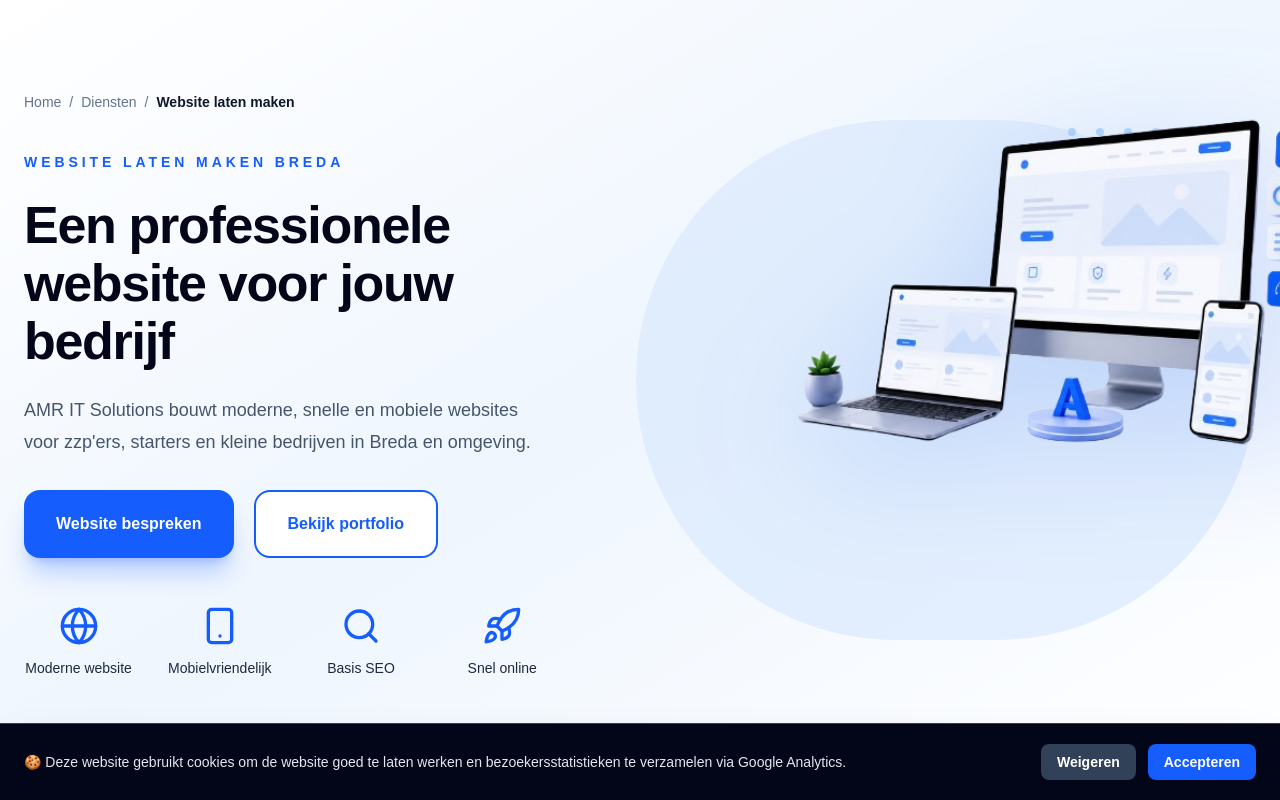
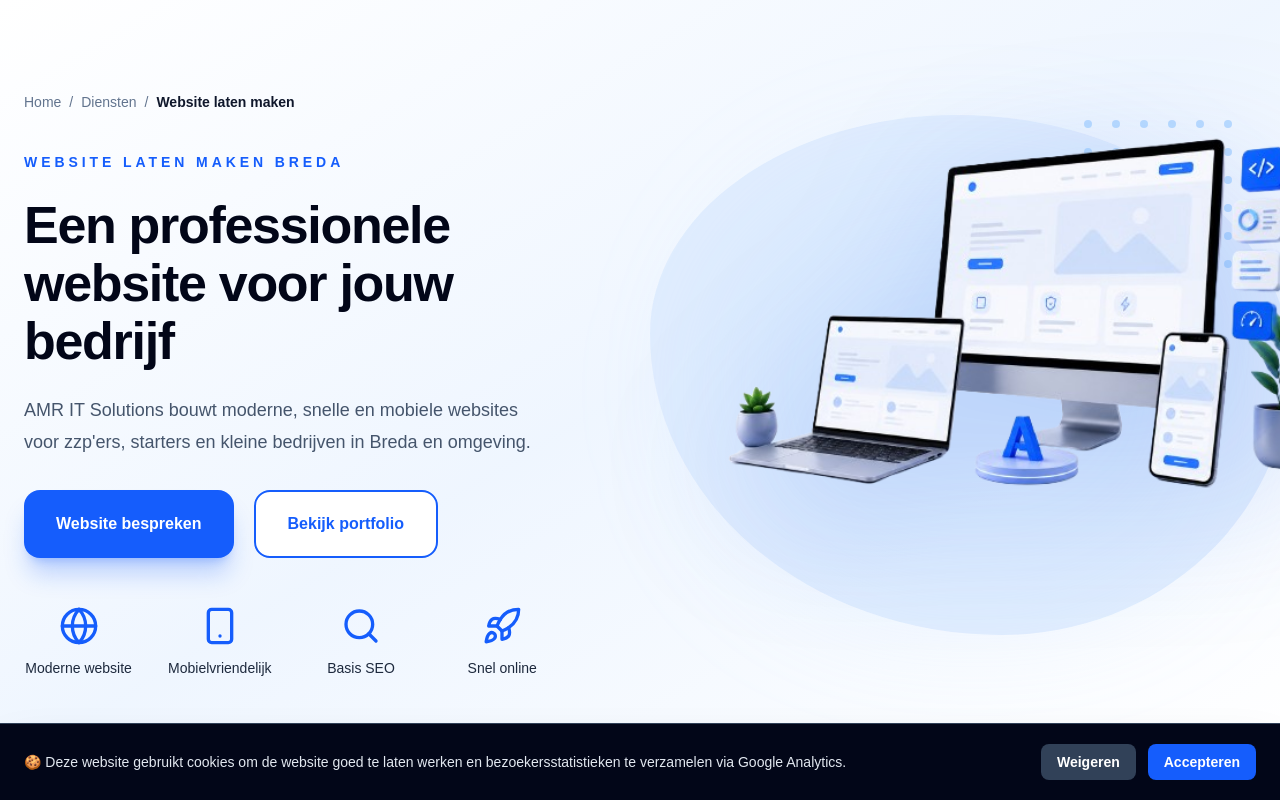
Before and after one commit to amritsolutions/amr-it-solutions, a Next.js app: page /website-laten-maken in a window 1280 px wide. Shown: the top 800 px of the page. Built offline with nearby package versions, Linux system fonts and the light colour scheme.

Commit message:
website laten maken verbeteren

```diff
--- a/components/WebsiteHero.tsx
+++ b/components/WebsiteHero.tsx
@@ -55,23 +55,25 @@ export default function WebsiteHero() {
           </div>
         </div>
 
-        <div className="relative mt-10 min-h-[280px] lg:mt-0 lg:min-h-[610px]">
-          <div className="absolute left-1/2 top-8 h-[340px] w-[340px] -translate-x-1/2 rounded-full bg-blue-100/70 lg:left-auto lg:right-0 lg:top-10 lg:h-[520px] lg:w-[620px] lg:translate-x-0" />
+        <div className="relative mt-10 min-h-[300px] lg:mt-0 lg:min-h-[610px]">
+          <div className="absolute left-1/2 top-4 h-[340px] w-[360px] -translate-x-1/2 rounded-[48%_52%_45%_55%/42%_48%_52%_58%] bg-blue-100/75 lg:left-[45px] lg:top-[35px] lg:h-[520px] lg:w-[640px] lg:translate-x-0" />
 
-          <div className="absolute right-10 top-12 z-10 hidden grid-cols-6 gap-5 opacity-60 lg:grid">
-            {Array.from({ length: 24 }).map((_, i) => (
+          <div className="absolute left-1/2 top-10 h-[280px] w-[300px] -translate-x-1/2 rounded-full bg-blue-200/25 blur-3xl lg:left-[110px] lg:top-[100px] lg:h-[420px] lg:w-[520px] lg:translate-x-0" />
+
+          <div className="absolute right-6 top-10 z-10 hidden grid-cols-6 gap-5 opacity-55 lg:grid">
+            {Array.from({ length: 36 }).map((_, i) => (
               <span key={i} className="h-2 w-2 rounded-full bg-blue-300" />
             ))}
           </div>
 
           <Image
-  src="/images/website-hero.png"
-  alt="Professionele website laten maken in Breda"
-  width={900}
-  height={680}
-  priority
-  className="relative z-20 mx-auto lg:ml-10 w-[100%] max-w-[560px] object-contain drop-shadow-[0_25px_60px_rgba(37,99,235,0.18)] transition duration-500 hover:scale-[1.02] lg:w-[110%] lg:max-w-none"
-/>
+            src="/images/website-hero.png"
+            alt="Professionele website laten maken in Breda"
+            width={950}
+            height={720}
+            priority
+            className="relative z-20 mx-auto mt-2 w-[105%] max-w-[620px] object-contain drop-shadow-[0_30px_70px_rgba(37,99,235,0.18)] transition duration-500 hover:scale-[1.02] lg:mt-4 lg:w-[118%] lg:max-w-none lg:-translate-x-10"
+          />
         </div>
       </div>
     </section>
```
